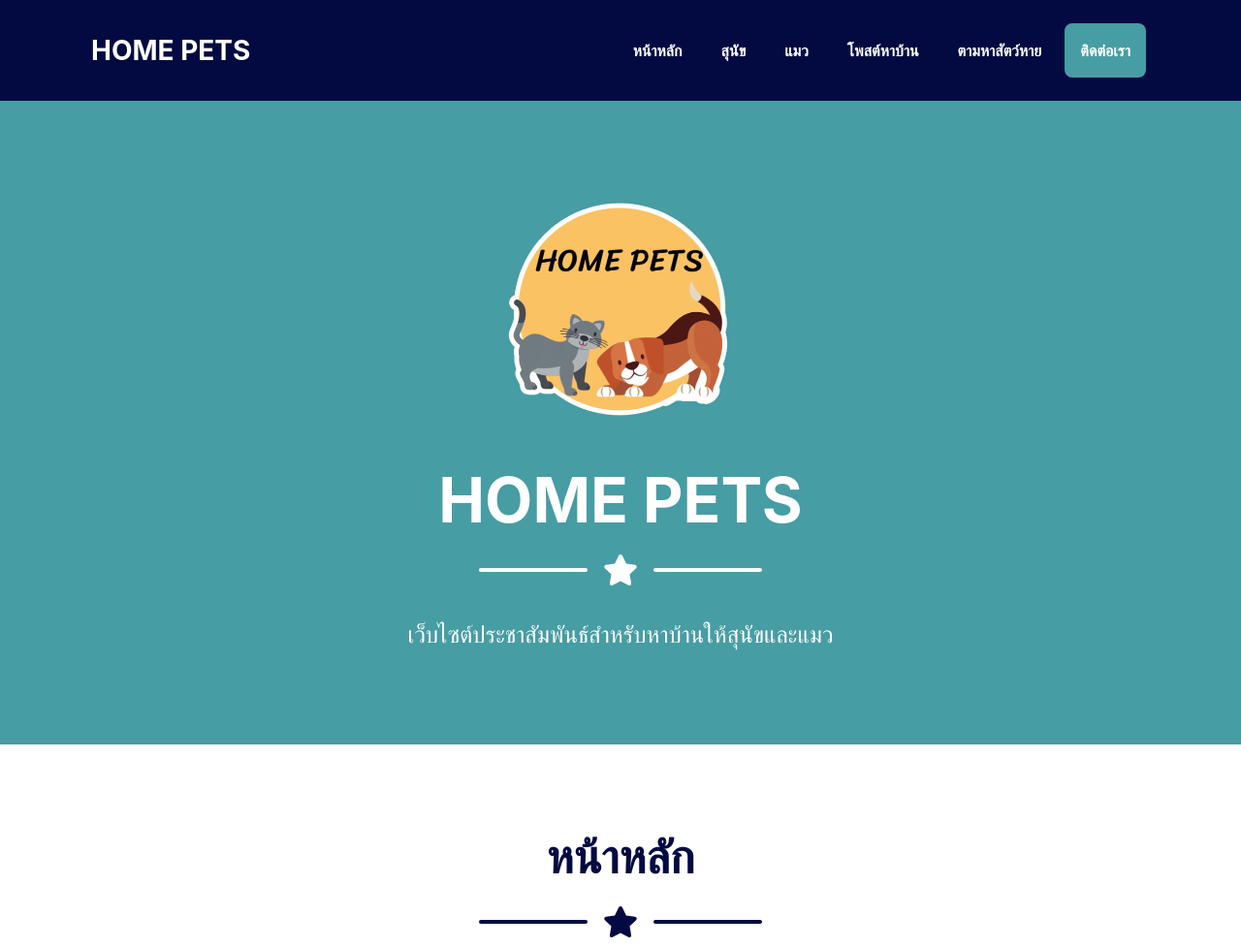
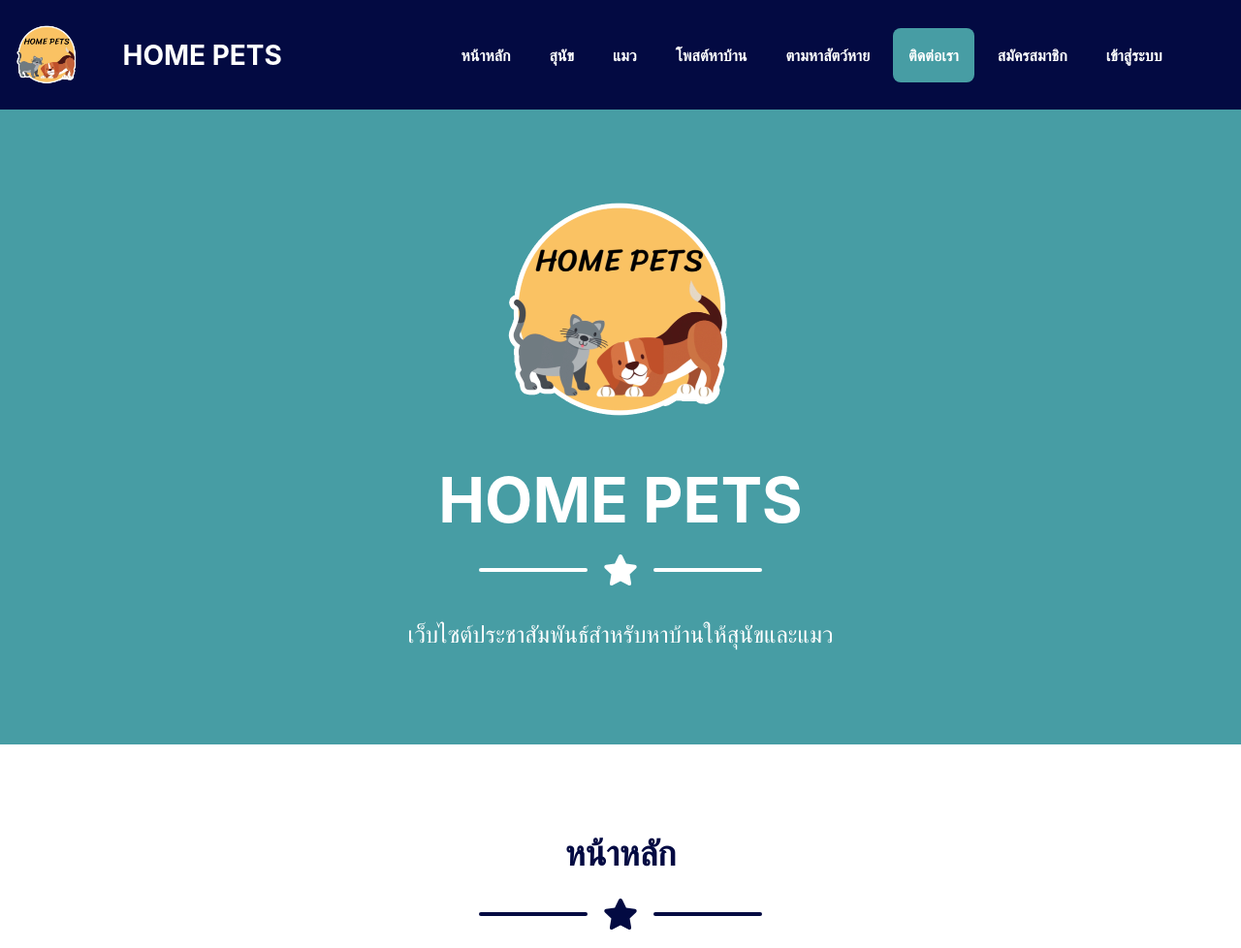
Before and after one commit to 6210513029/Final-Project, a plain HTML site: page index.html in a window 1280 px wide. Shown: the top 978 px of the page at 97% size. Drawn offline with nearby package versions, Linux system fonts and the light colour scheme; a web font is replaced by a local one.

Commit message:
Add files via upload

```diff
--- a/index.html
+++ b/index.html
@@ -19,10 +19,11 @@
 
 <body id="page-top">
     <nav class="navbar navbar-expand-lg bg-secondary fixed-top" id="mainNav">
+        <img  src="assets/img/image0_copy.png" height="65" width="65">
         <div class="container"><a class="navbar-brand js-scroll-trigger" href="#page-top">HOME PETS</a>
             <button class="navbar-toggler navbar-toggler-right font-weight-bold bg-primary text-white rounded"
                 type="button" data-toggle="collapse" data-target="#navbarResponsive" aria-controls="navbarResponsive"
-                aria-expanded="false" aria-label="Toggle navigation">Menu <i class="fas fa-bars"></i></button>
+                aria-expanded="false" aria-label="Toggle navigation">Menu<i class="fas fa-bars"></i></button>
             <div class="collapse navbar-collapse" id="navbarResponsive">
                 <ul class="navbar-nav ml-auto">
                     <li class="nav-item mx-0 mx-lg-1"><a class="nav-link py-3 px-0 px-lg-3 rounded js-scroll-trigger"
@@ -42,6 +43,12 @@
                     </li>
                     <li class="nav-item mx-0 mx-lg-1"><a class="nav-link py-3 px-0 px-lg-3 rounded js-scroll-trigger"
                             href="#contact">ติดต่อเรา</a>
+                    </li>
+                    <li class="nav-item mx-0 mx-lg-1"><a class="nav-link py-3 px-0 px-lg-3 rounded js-scroll-trigger"
+                        href="">สมัครสมาชิก</a>
+                    </li>
+                    <li class="nav-item mx-0 mx-lg-1"><a class="nav-link py-3 px-0 px-lg-3 rounded js-scroll-trigger"
+                        href="">เข้าสู่ระบบ</a>
                     </li>
                 </ul>
             </div>
@@ -166,7 +173,7 @@
                             alt="Submarine" />
                     </div>
                 </div>
-                <div class="col-md-6 col-lg-4 mb-5">
+                <!-- <div class="col-md-6 col-lg-4 mb-5">
                     <div class="portfolio-item mx-auto" data-toggle="modal" data-target="#portfolioModal6">
                         <div
                             class="portfolio-item-caption d-flex align-items-center justify-content-center h-100 w-100">
@@ -183,7 +190,7 @@
                                     class="fas fa-plus fa-3x"></i></div>
                         </div><img class="img-fluid" src="assets/img/image.svg" alt="New Image" />
                     </div>
-                </div>
+                </div> -->
             </div>
         </div>
     </section>
@@ -525,7 +532,7 @@
                             alt="Submarine" />
                     </div>
                 </div>
-                <div class="col-md-6 col-lg-4 mb-5">
+                <!-- <div class="col-md-6 col-lg-4 mb-5">
                     <div class="portfolio-item mx-auto" data-toggle="modal" data-target="#portfolioModal6">
                         <div
                             class="portfolio-item-caption d-flex align-items-center justify-content-center h-100 w-100">
@@ -542,7 +549,7 @@
                                     class="fas fa-plus fa-3x"></i></div>
                         </div><img class="img-fluid" src="assets/img/image.svg" alt="New Image" />
                     </div>
-                </div>
+                </div> -->
             </div>
         </div>
     </section>
@@ -912,7 +919,7 @@
                             alt="Submarine" />
                     </div>
                 </div>
-                <div class="col-md-6 col-lg-4 mb-5">
+                <!-- <div class="col-md-6 col-lg-4 mb-5">
                     <div class="portfolio-item mx-auto" data-toggle="modal" data-target="#portfolioModal6">
                         <div
                             class="portfolio-item-caption d-flex align-items-center justify-content-center h-100 w-100">
@@ -929,7 +936,7 @@
                                     class="fas fa-plus fa-3x"></i></div>
                         </div><img class="img-fluid" src="assets/img/image.svg" alt="New Image" />
                     </div>
-                </div>
+                </div> -->
             </div>
         </div>
     </section>
@@ -1198,6 +1205,13 @@
 
     <!-- ติดต่อเรา -->
     <footer class="footer text-center" id="contact">
+        <style>section {
+            padding: 0.2rem 0; }
+            .page-section .page-section-heading {
+                font-size: 2.25rem;
+                line-height: 2rem; }
+        </style>
+        <!-- <section class="page-contact"> -->
         <div class="container">
             <div class="row">
                 <!-- Footer Location-->
@@ -1207,11 +1221,13 @@
                     <p class="pre-wrap lead mb-0">15 ถนน กาญจนวณิชย์ ตำบลคอหงส์ อำเภอหาดใหญ่ จังหวัดสงขลา 90112</p><br>
                     <a href="https://www.fms.psu.ac.th/">คณะวิทยาการจัดการ มหาวิทยาลัยสงขลานครินทร์</a>
                 </div>
+                <!-- Footer Phone-->
                 <div class="col-lg-4 mb-5 mb-lg-0">
                     <h4 class="mb-4">PHONE</h4>
                     <center><div class="icon-contact mb-3"><i class="fas fa-mobile-alt"></i></div></center>
                     <p class="pre-wrap lead mb-0">(+66) 1234-567</p>
                 </div>
+                <!-- Footer E-mail-->
                 <div class="col-lg-4 mb-5 mb-lg-0">
                     <h4 class="mb-4">E-MAIL</h4>
                     <center><div class="icon-contact mb-3"><i class="far fa-envelope"></i></div></center>
@@ -1221,6 +1237,7 @@
             </div>
         </div>
     </footer>
+
     <!-- Copyright Section-->
     <section class="copyright py-4 text-center text-white">
         <div class="container"><small class="pre-wrap">ผู้จัดทำ นายปกรณ์ ชิตพงษ์ | นางสาว ธันย์ชนก เจริญฟูประเสริฐ | นายธีรภัทร บ่าหมะ | PSU | FMS | BIS </small></div>
```
